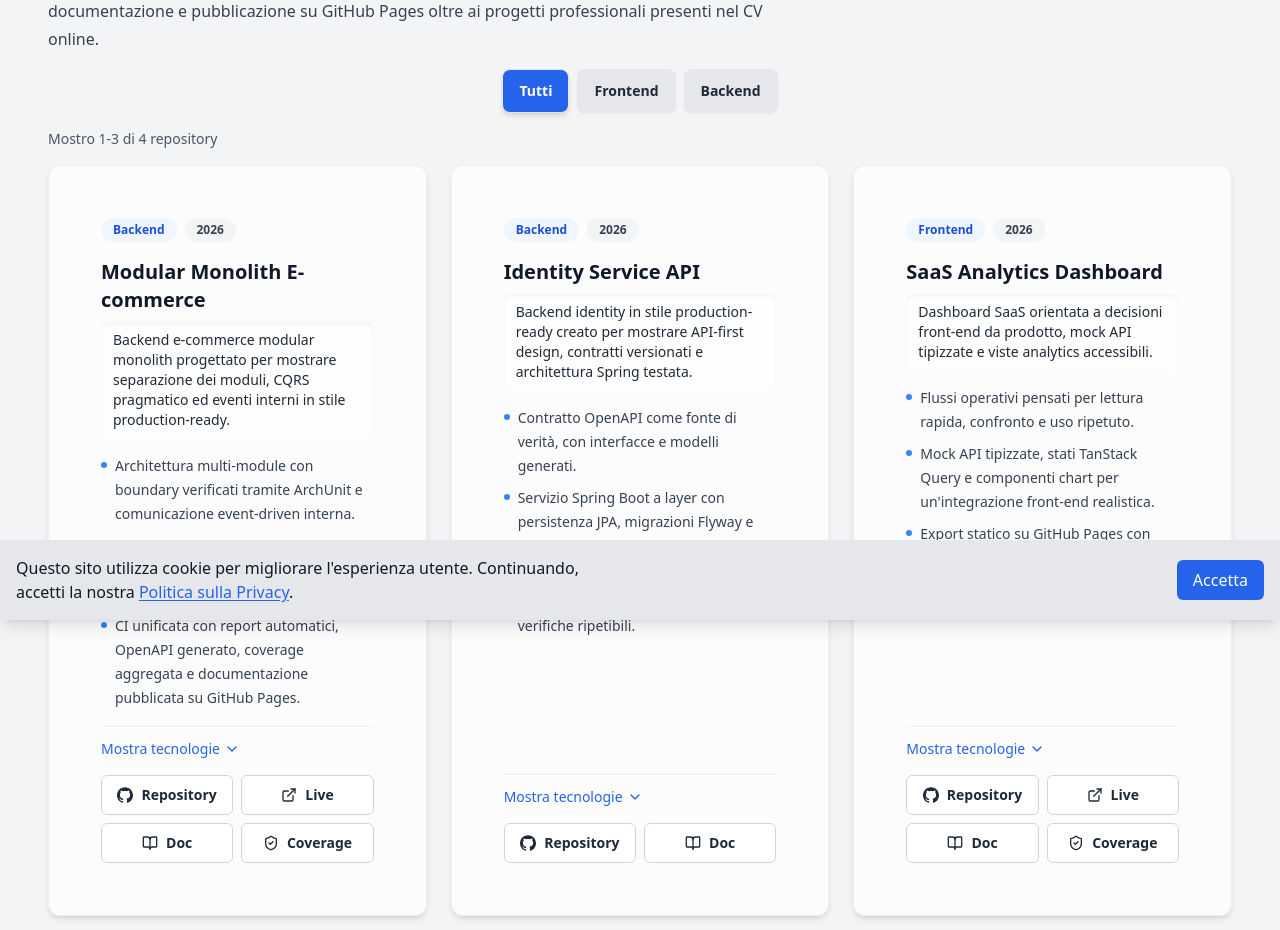
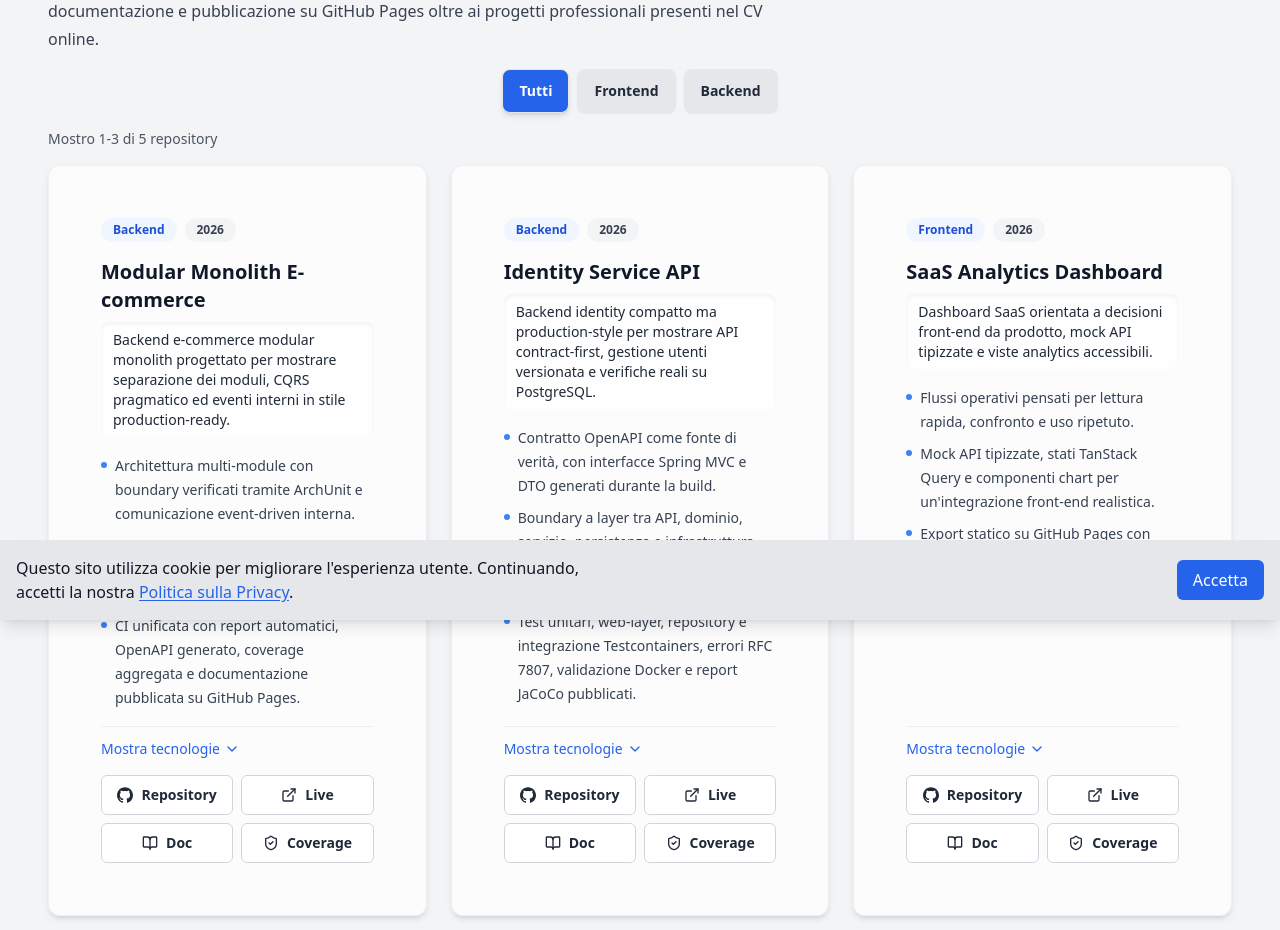
Before and after one commit to DanieleMasone/ingdanielemasone, a React (Vite) app: page /github-projects in a window 1280 px wide. Shown: the part 180-1110 px from the top of the page. Built offline with nearby package versions, Linux system fonts and the light colour scheme.

Commit message:
chore: githubProjects

```diff
--- a/src/locales/de/translation.json
+++ b/src/locales/de/translation.json
@@ -94,11 +94,11 @@
         }
       },
       "identity_service": {
-        "summary": "Production-Style-Identity-Backend zur Demonstration von API-first Design, versionierten Verträgen und getesteter Spring-Architektur.",
+        "summary": "Kompaktes Identity-Backend im Production-Stil mit contract-first APIs, versionierter Benutzerverwaltung und realer PostgreSQL-Verifikation.",
         "highlights": {
-          "contract": "OpenAPI-Vertrag als Source of Truth, mit generierten Interfaces und Modellen.",
-          "architecture": "Geschichteter Spring-Boot-Service mit JPA-Persistenz, Flyway-Migrationen und typisiertem Mapping.",
-          "quality": "Docker Compose, Testcontainers und CI-freundliche Dokumentation für wiederholbare Verifikation."
+          "contract": "OpenAPI-Vertrag als Source of Truth, mit während des Builds generierten Spring-MVC-Interfaces und DTOs.",
+          "architecture": "Geschichtete Grenzen zwischen API, Domain, Service, Persistenz und Infrastruktur, mit MapStruct-Mapping und Flyway-Migrationen.",
+          "quality": "Unit-, Web-Layer-, Repository- und Testcontainers-Integrationstests, RFC-7807-Fehler, Docker-Validierung und veröffentlichte JaCoCo-Reports."
         }
       },
       "saas_analytics_dashboard": {
@@ -107,6 +107,14 @@
           "product": "Operative Flows für schnelles Scannen, Vergleichen und wiederholte Nutzung.",
           "data": "Typisierte Mock-APIs, TanStack-Query-Zustände und Chart-Komponenten für realistische Frontend-Integration.",
           "delivery": "Statischer GitHub-Pages-Export mit TypeDoc, Coverage-Reports und automatisierten Qualitätsprüfungen."
+        }
+      },
+      "headless_commerce": {
+        "summary": "Statisches Next.js-Headless-Commerce-Frontend für Katalog, Warenkorb, Mock-Checkout und reale GitHub-Pages-Deployment-Grenzen.",
+        "highlights": {
+          "static_export": "Statischer Export mit base-path-fähigen Assets für GitHub Pages, ohne SSR-Runtime oder private API-Routen.",
+          "commerce_ux": "Katalog mit Filtern, Sortierung, statischen Detailseiten und barrierearmem Cart Drawer mit localStorage-Persistenz.",
+          "quality": "CI mit Linting, Typechecks, Coverage, Playwright E2E, TypeDoc und wiederholbaren Export-Build-Prüfungen."
         }
       },
       "portfolio": {
--- a/src/locales/en/translation.json
+++ b/src/locales/en/translation.json
@@ -94,11 +94,11 @@
         }
       },
       "identity_service": {
-        "summary": "Production-style identity backend built to demonstrate API-first design, versioned contracts and a tested Spring architecture.",
+        "summary": "Compact production-style identity backend showcasing contract-first APIs, versioned user management and real PostgreSQL verification.",
         "highlights": {
-          "contract": "OpenAPI contract as source of truth, with generated interfaces and models.",
-          "architecture": "Layered Spring Boot service with JPA persistence, Flyway migrations and typed mapping.",
-          "quality": "Docker Compose, Testcontainers and CI-friendly documentation for repeatable verification."
+          "contract": "OpenAPI contract as source of truth, with Spring MVC interfaces and DTOs generated during the build.",
+          "architecture": "Layered boundaries across API, domain, service, persistence and infrastructure, with MapStruct mapping and Flyway migrations.",
+          "quality": "Unit, web-layer, repository and Testcontainers integration tests, RFC 7807 errors, Docker validation and published JaCoCo reports."
         }
       },
       "saas_analytics_dashboard": {
@@ -107,6 +107,14 @@
           "product": "Operational dashboard flows designed for scanning, comparison and repeated use.",
           "data": "Typed mock APIs, TanStack Query states and chart components for realistic frontend integration.",
           "delivery": "Static GitHub Pages export with TypeDoc, coverage reports and automated quality checks."
+        }
+      },
+      "headless_commerce": {
+        "summary": "Static Next.js headless commerce frontend built to show catalog, cart, mock checkout and real GitHub Pages deployment constraints.",
+        "highlights": {
+          "static_export": "Static export with base-path-aware assets for GitHub Pages, without SSR runtime or private API routes.",
+          "commerce_ux": "Catalog with filters, sorting, static detail pages and an accessible cart drawer persisted in localStorage.",
+          "quality": "CI with linting, type checks, coverage, Playwright E2E, TypeDoc and repeatable export-build checks."
         }
       },
       "portfolio": {
--- a/src/locales/es/translation.json
+++ b/src/locales/es/translation.json
@@ -94,11 +94,11 @@
         }
       },
       "identity_service": {
-        "summary": "Backend de identidad con enfoque production-ready para mostrar diseño API-first, contratos versionados y arquitectura Spring testeada.",
+        "summary": "Backend de identidad compacto y production-style para mostrar APIs contract-first, gestión de usuarios versionada y verificación real con PostgreSQL.",
         "highlights": {
-          "contract": "Contrato OpenAPI como fuente de verdad, con interfaces y modelos generados.",
-          "architecture": "Servicio Spring Boot por capas con persistencia JPA, migraciones Flyway y mapping tipado.",
-          "quality": "Docker Compose, Testcontainers y documentación preparada para CI con verificación repetible."
+          "contract": "Contrato OpenAPI como fuente de verdad, con interfaces Spring MVC y DTOs generados durante el build.",
+          "architecture": "Límites por capas entre API, dominio, servicio, persistencia e infraestructura, con mapping MapStruct y migraciones Flyway.",
+          "quality": "Tests unitarios, web-layer, repository e integración Testcontainers, errores RFC 7807, validación Docker y reportes JaCoCo publicados."
         }
       },
       "saas_analytics_dashboard": {
@@ -107,6 +107,14 @@
           "product": "Flujos operativos pensados para lectura rápida, comparación y uso repetido.",
           "data": "Mock APIs tipadas, estados TanStack Query y componentes de gráficos para integración frontend realista.",
           "delivery": "Export estático en GitHub Pages con TypeDoc, reportes de coverage y controles de calidad automatizados."
+        }
+      },
+      "headless_commerce": {
+        "summary": "Frontend headless commerce estático en Next.js para mostrar catálogo, carrito, checkout mock y restricciones reales de despliegue en GitHub Pages.",
+        "highlights": {
+          "static_export": "Export estático con assets compatibles con base path para GitHub Pages, sin runtime SSR ni rutas API privadas.",
+          "commerce_ux": "Catálogo con filtros, ordenación, páginas detalle estáticas y cart drawer accesible persistido en localStorage.",
+          "quality": "CI con lint, typecheck, coverage, Playwright E2E, TypeDoc y controles de build repetibles."
         }
       },
       "portfolio": {
--- a/src/locales/fr/translation.json
+++ b/src/locales/fr/translation.json
@@ -94,11 +94,11 @@
         }
       },
       "identity_service": {
-        "summary": "Backend d'identité au style production-ready conçu pour montrer l'approche API-first, les contrats versionnés et une architecture Spring testée.",
+        "summary": "Backend d’identité compact et production-style, montrant des APIs contract-first, une gestion utilisateur versionnée et des vérifications réelles sur PostgreSQL.",
         "highlights": {
-          "contract": "Contrat OpenAPI comme source de vérité, avec interfaces et modèles générés.",
-          "architecture": "Service Spring Boot en couches avec persistance JPA, migrations Flyway et mapping typé.",
-          "quality": "Docker Compose, Testcontainers et documentation adaptée à la CI pour des vérifications répétables."
+          "contract": "Contrat OpenAPI comme source de vérité, avec interfaces Spring MVC et DTO générés pendant le build.",
+          "architecture": "Frontières en couches entre API, domaine, service, persistance et infrastructure, avec mapping MapStruct et migrations Flyway.",
+          "quality": "Tests unitaires, web-layer, repository et intégration Testcontainers, erreurs RFC 7807, validation Docker et rapports JaCoCo publiés."
         }
       },
       "saas_analytics_dashboard": {
@@ -107,6 +107,14 @@
           "product": "Parcours opérationnels pensés pour la lecture rapide, la comparaison et l'usage répété.",
           "data": "Mock APIs typées, états TanStack Query et composants de graphiques pour une intégration front-end réaliste.",
           "delivery": "Export statique GitHub Pages avec TypeDoc, rapports de couverture et contrôles qualité automatisés."
+        }
+      },
+      "headless_commerce": {
+        "summary": "Frontend headless commerce statique en Next.js, conçu pour montrer catalogue, panier, checkout mock et contraintes réelles de déploiement GitHub Pages.",
+        "highlights": {
+          "static_export": "Export statique avec assets compatibles base path pour GitHub Pages, sans runtime SSR ni routes API privées.",
+          "commerce_ux": "Catalogue avec filtres, tri, pages détail statiques et cart drawer accessible persisté dans localStorage.",
+          "quality": "CI avec lint, typecheck, couverture, Playwright E2E, TypeDoc et contrôles de build répétables."
         }
       },
       "portfolio": {
--- a/src/locales/it/translation.json
+++ b/src/locales/it/translation.json
@@ -94,11 +94,11 @@
         }
       },
       "identity_service": {
-        "summary": "Backend identity in stile production-ready creato per mostrare API-first design, contratti versionati e architettura Spring testata.",
+        "summary": "Backend identity compatto ma production-style per mostrare API contract-first, gestione utenti versionata e verifiche reali su PostgreSQL.",
         "highlights": {
-          "contract": "Contratto OpenAPI come fonte di verità, con interfacce e modelli generati.",
-          "architecture": "Servizio Spring Boot a layer con persistenza JPA, migrazioni Flyway e mapping tipizzato.",
-          "quality": "Docker Compose, Testcontainers e documentazione CI-friendly per verifiche ripetibili."
+          "contract": "Contratto OpenAPI come fonte di verità, con interfacce Spring MVC e DTO generati durante la build.",
+          "architecture": "Boundary a layer tra API, dominio, servizio, persistenza e infrastruttura, con mapping MapStruct e migrazioni Flyway.",
+          "quality": "Test unitari, web-layer, repository e integrazione Testcontainers, errori RFC 7807, validazione Docker e report JaCoCo pubblicati."
         }
       },
       "saas_analytics_dashboard": {
@@ -107,6 +107,14 @@
           "product": "Flussi operativi pensati per lettura rapida, confronto e uso ripetuto.",
           "data": "Mock API tipizzate, stati TanStack Query e componenti chart per un'integrazione front-end realistica.",
           "delivery": "Export statico su GitHub Pages con TypeDoc, report coverage e controlli qualità automatizzati."
+        }
+      },
+      "headless_commerce": {
+        "summary": "Frontend headless commerce statico in Next.js, pensato per mostrare catalogo, carrello, checkout mock e vincoli reali di deploy su GitHub Pages.",
+        "highlights": {
+          "static_export": "Export statico con base path e asset compatibili con GitHub Pages, senza runtime SSR o API private.",
+          "commerce_ux": "Catalogo con filtri, ordinamento, detail page statiche e cart drawer accessibile con persistenza in localStorage.",
+          "quality": "CI con lint, typecheck, coverage, Playwright E2E, TypeDoc e controlli di build ripetibili."
         }
       },
       "portfolio": {
--- a/src/mock/githubProjects.js
+++ b/src/mock/githubProjects.js
@@ -65,15 +65,23 @@ export const githubProjects = [
             "github_projects_page.projects.identity_service.highlights.architecture",
             "github_projects_page.projects.identity_service.highlights.quality"
         ],
-        tech: "Java 21, Spring Boot 4, OpenAPI, PostgreSQL, Flyway, MapStruct, Testcontainers, Docker, Maven, GitHub Actions",
+        tech: "Java 21, Spring Boot 4.0.6, PostgreSQL, Flyway, OpenAPI Generator, MapStruct, Testcontainers, Docker Compose, JaCoCo, Maven, GitHub Actions",
         links: [
             {
                 type: "repository",
                 href: "https://github.com/DanieleMasone/identity-service"
             },
             {
+                type: "live",
+                href: "https://danielemasone.github.io/identity-service/"
+            },
+            {
                 type: "documentation",
-                href: "https://danielemasone.github.io/identity-service/"
+                href: "https://danielemasone.github.io/identity-service/maven-site/"
+            },
+            {
+                type: "coverage",
+                href: "https://danielemasone.github.io/identity-service/coverage/"
             }
         ]
     },
@@ -109,6 +117,29 @@ export const githubProjects = [
         ]
     },
     {
+        id: "headless-commerce",
+        name: "Headless Commerce",
+        category: "frontend",
+        year: "2026",
+        summaryKey: "github_projects_page.projects.headless_commerce.summary",
+        highlightsKeys: [
+            "github_projects_page.projects.headless_commerce.highlights.static_export",
+            "github_projects_page.projects.headless_commerce.highlights.commerce_ux",
+            "github_projects_page.projects.headless_commerce.highlights.quality"
+        ],
+        tech: "Next.js App Router, React, TypeScript, Tailwind CSS, Vitest, Playwright, TypeDoc, ESLint, Prettier, GitHub Actions, GitHub Pages",
+        links: [
+            {
+                type: "repository",
+                href: "https://github.com/DanieleMasone/headless-commerce"
+            },
+            {
+                type: "live",
+                href: "https://danielemasone.github.io/headless-commerce/"
+            }
+        ]
+    },
+    {
         id: "portfolio-online-cv",
         name: "Portfolio & Online CV",
         category: "frontend",
```
Also changed, not shown: 1 other file (tests, documents, lock files or other folders).
